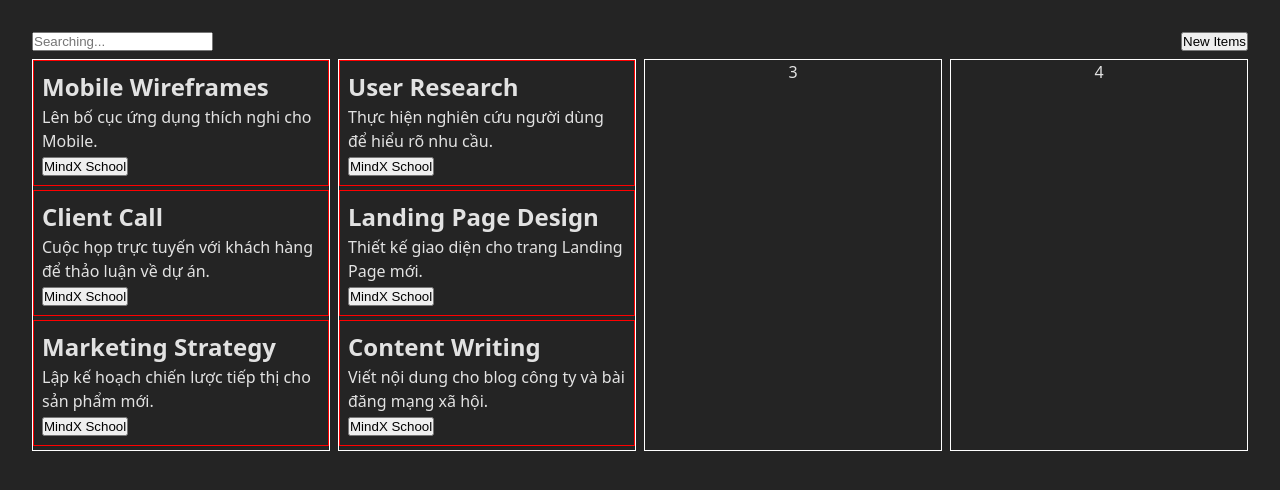
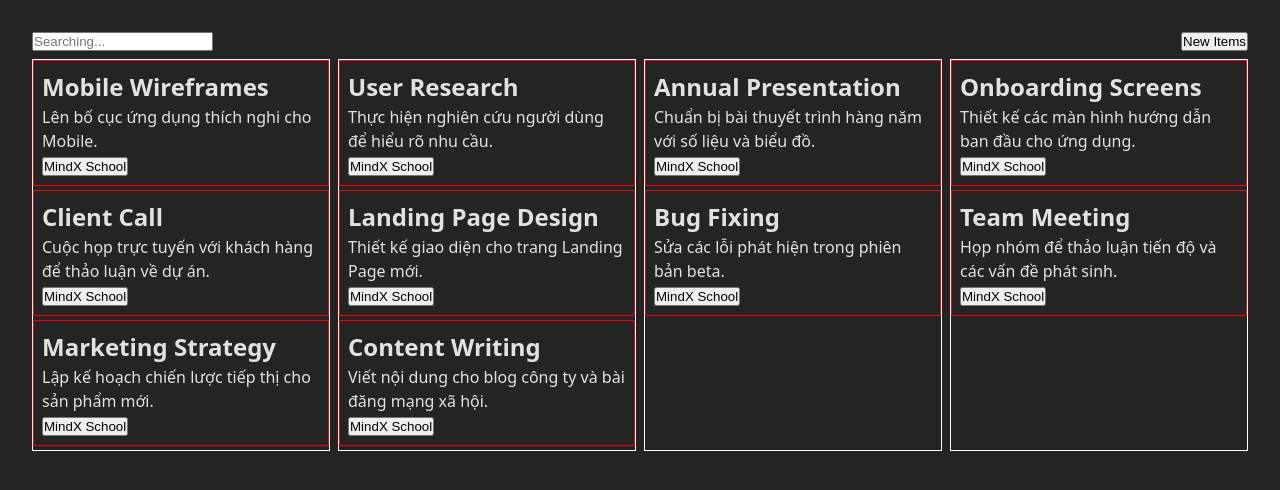
Before and after one commit to phamdactai9x66/CIJS104, a React (Vite) app: page / in a window 1280 px wide. Shown: the top 490 px of the page. Built offline with nearby package versions, Linux system fonts and the light colour scheme.

Commit message:
refractor components

```diff
--- a/src/App.jsx
+++ b/src/App.jsx
@@ -1,42 +1,30 @@
 import "./App.css";
 import Card from "./Components/Card";
 import Header from "./Components/Header";
+import ListCard from "./Components/ListCard";
 import { statusEnums, tasks } from "./utils/constants";
 
 function App() {
-  // statusEnums
-  const filterTasksTodo = tasks.filter(
-    (task) => task.statusId === statusEnums.TODO
-  );
-
-  const filterTasksInProgress = tasks.filter(
-    (task) => task.statusId === statusEnums.IN_PROGRESS
-  );
-
   return (
     <div className="App">
       <Header />
 
       <div className="container">
         <div className="col">
-          {filterTasksTodo.map((e) => {
-            return (
-              <Card id={e.taskId} title={e.title} description={e.description} />
-            );
-          })}
+          <ListCard tasks={tasks} targetStatus={statusEnums.TODO} />
         </div>
 
         <div className="col">
-          {filterTasksInProgress.map((e) => {
-            return (
-              <Card id={e.taskId} title={e.title} description={e.description} />
-            );
-          })}
+          <ListCard tasks={tasks} targetStatus={statusEnums.IN_PROGRESS} />
         </div>
 
-        <div className="col">3</div>
+        <div className="col">
+          <ListCard tasks={tasks} targetStatus={statusEnums.IN_REVIEW} />
+        </div>
 
-        <div className="col">4</div>
+        <div className="col">
+          <ListCard tasks={tasks} targetStatus={statusEnums.DONE} />
+        </div>
       </div>
     </div>
   );
--- /dev/null
+++ b/src/Components/ListCard.jsx
@@ -0,0 +1,14 @@
+import React from "react";
+import Card from "./Card";
+
+const ListCard = ({ tasks, targetStatus }) => {
+  const filterTasksTodo = tasks.filter(
+    (task) => task.statusId === targetStatus
+  );
+
+  return filterTasksTodo.map((e) => {
+    return <Card id={e.taskId} title={e.title} description={e.description} />;
+  });
+};
+
+export default ListCard;
```
